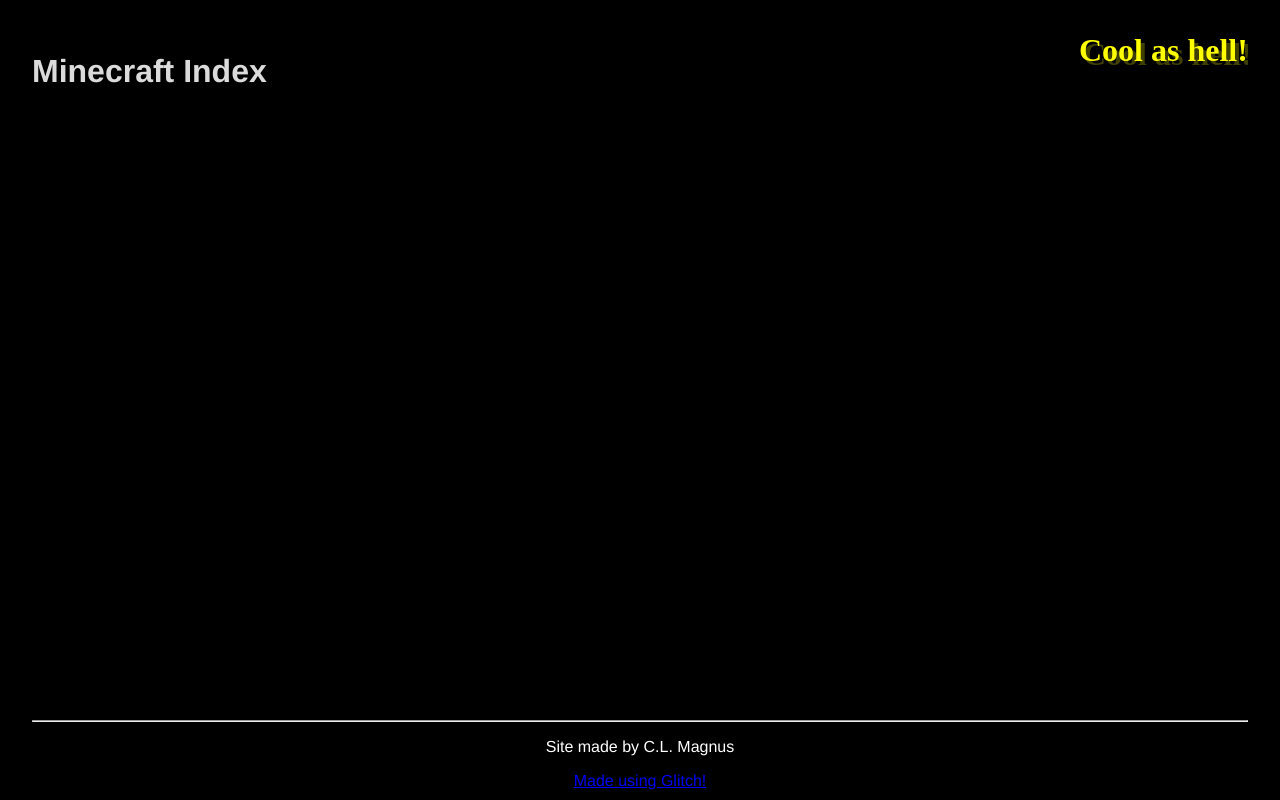
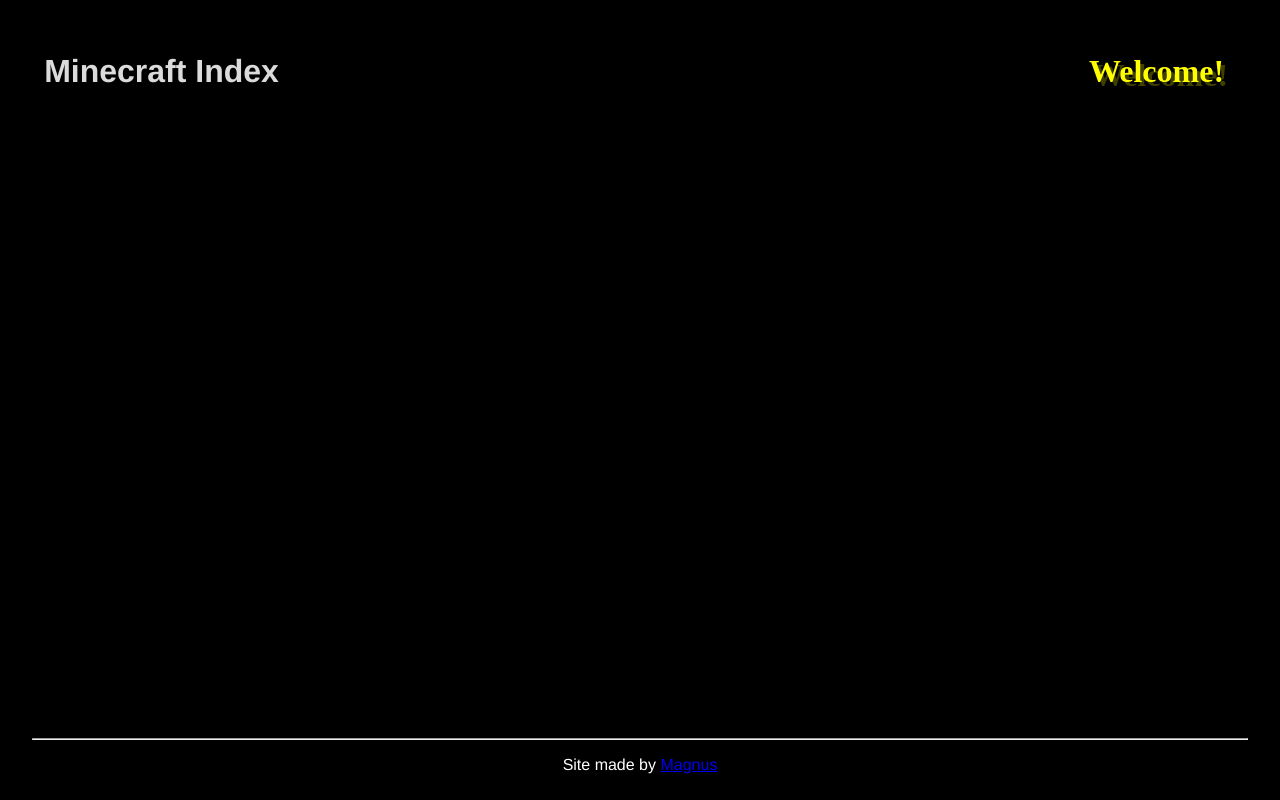
Before and after one commit to CLMagnus/minecraft-index, a plain HTML site: page index.html in a window 1280 px wide. Drawn offline with Linux system fonts and the light colour scheme; a web font is replaced by a local one.

Commit message:
Footer now links to my twitter, Splash texts can now be random and fixed a scaling issue with the splashes.

```diff
--- a/index.html
+++ b/index.html
@@ -7,17 +7,16 @@
     <link rel="stylesheet" href="/style.css">
 
     <!-- import the webpage's javascript file -->
-    <script src="/script.js" defer></script>
+    <script src="/splash.js" defer></script>
   </head>
   <body>
-    <div id="header">
-      <h1>Minecraft Index</h1>
-      <h1 class="splash">Cool as hell!</h1>
+    <div class="header">
+      <h1 class="title">Minecraft Index</h1>
+      <h1 id="splash"></h1>
     </div>
-      <div id="footer">
+      <div class="footer">
         <hr>
-        <p>Site made by C.L. Magnus</p>
-        <a href="https://glitch.com/">Made using Glitch!</a>
+        <p>Site made by <a href="https://twitter.com/lilnasxroblox">Magnus</a></p>
       </div>
 
   </body>
--- a/script.js
+++ /dev/null
@@ -1 +0,0 @@
-console.log("hi");
--- /dev/null
+++ b/splash.js
@@ -0,0 +1,9 @@
+var splashes = ["Welcome!"];
+var splashResult = splashes[Math.floor(Math.random()*splashes.length)];
+
+function randomSplash(){
+	splashResult = splashes[Math.floor(Math.random()*splashes.length)];
+}
+
+var splashText = document.getElementById("splash");
+splashText.innerHTML = splashResult;
--- a/style.css
+++ b/style.css
@@ -38,13 +38,18 @@ hr{
   color:grey;
 }
 
-#header{
+.title{
+  margin-left:1%;
+
+}
+
+.header{
   white-space: nowrap;
   overflow-x: auto;
   border: 0;
 }
 
-#footer{
+.footer{
   color: white;
   text-align:center;
   margin: auto;
@@ -53,13 +58,13 @@ hr{
   bottom: 10px;
 }
 
-.splash{
+#splash{
   font-family: minecraftregular;
   color: #FFFF00;
   text-shadow: 4px 4px #3F3F00;
   display: inline-block;
   float: right;
-  margin:auto;
+  margin-right:2%;
   animation-name: splashAnimation;
   animation-duration: 0.5s;
   animation-iteration-count: infinite;
```
Also changed, not shown: splashes.txt (deleted), 1 other file.
